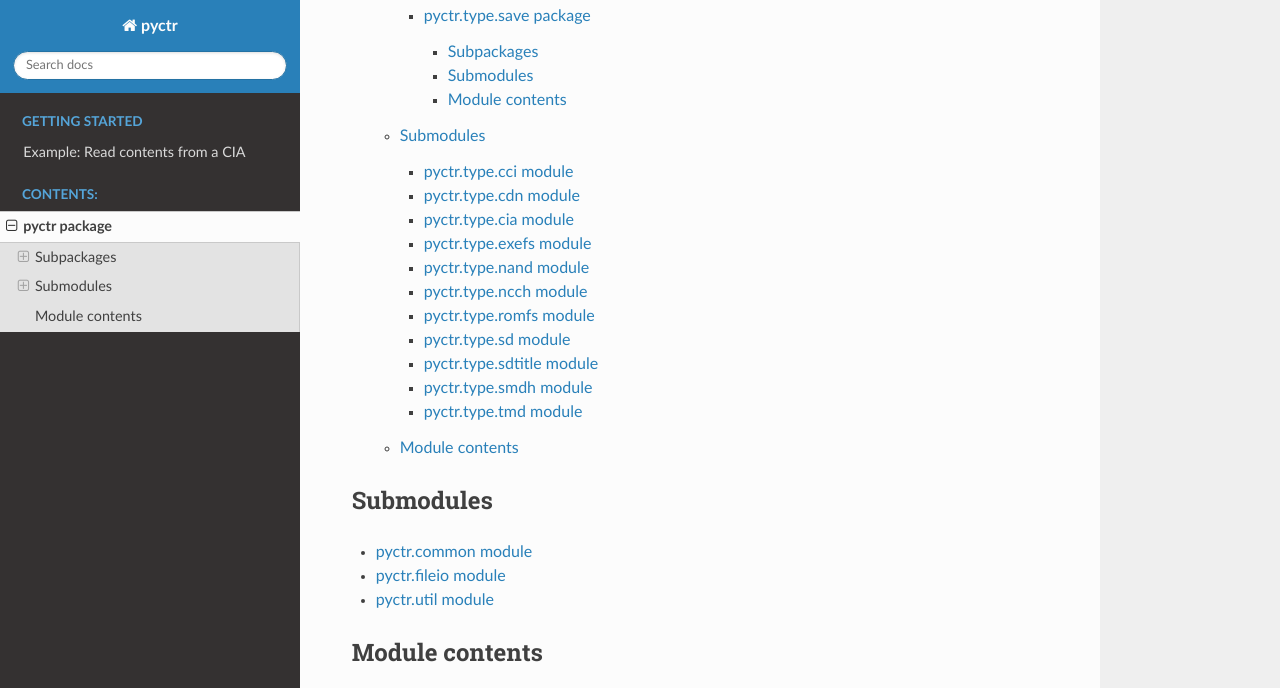
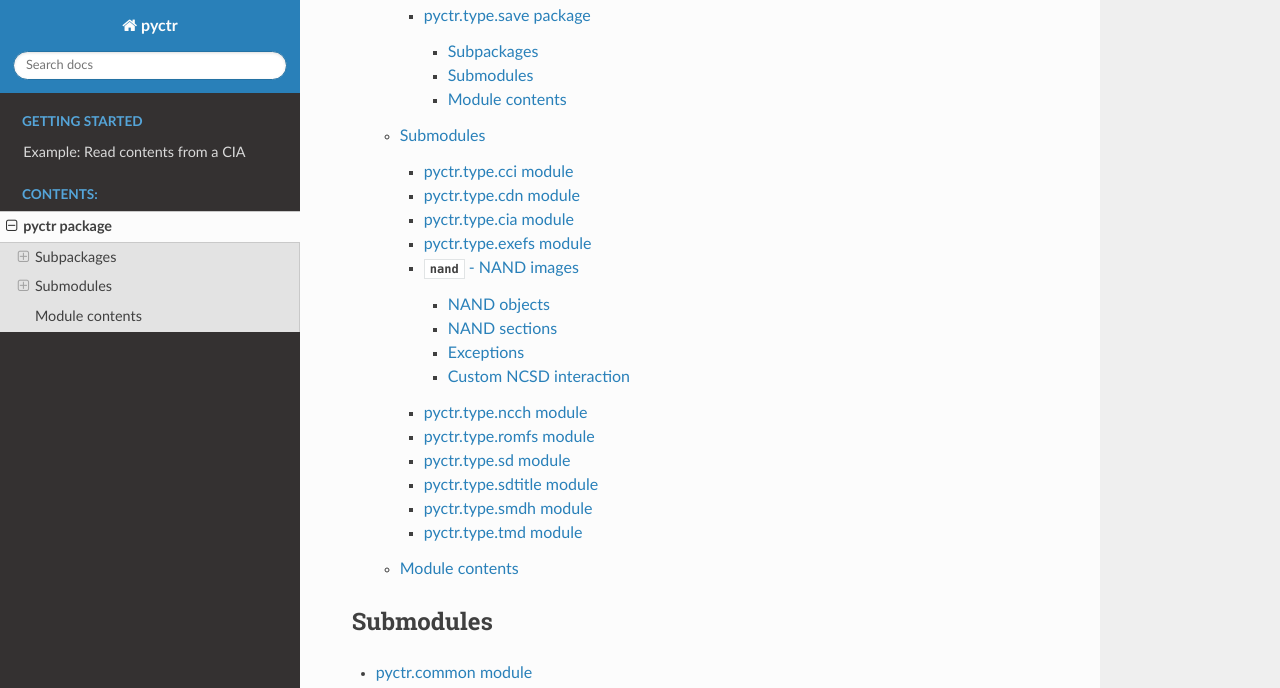
Before and after one commit to ihaveamac/pyctr, a Sphinx documentation site: the page built from docs/pyctr.rst, in a window 1280 px wide and 900 px high, scrolled down 644 px, cut to the strip 0-688 px from the top of the window. Built offline with Sphinx 7.4.7 and the Read the Docs theme 2.0.0, drawn with Linux system fonts in a browser that asks for light colours; some of the changed lines change nothing that is shown.

Commit message:
docs/pyctr.type.nand: rewrite and expand

```diff
--- a/docs/pyctr.type.nand.rst
+++ b/docs/pyctr.type.nand.rst
@@ -1,7 +1,181 @@
-pyctr.type.nand module
-======================
+:mod:`nand` - NAND images
+=========================
 
-.. automodule:: pyctr.type.nand
-   :members:
-   :undoc-members:
-   :show-inheritance:
+.. py:module:: pyctr.type.nand
+    :synopsis: Read and write Nintendo 3DS NAND images
+
+The :mod:`nand` module enables reading and writing of Nintendo 3DS NAND images.
+
+This module is best combined with `pyfatfs <https://github.com/nathanhi/pyfatfs>`_ for interacting with the FAT filesystems inside TWL NAND and CTR NAND. pyfatfs is not a dependency on pyctr so your application must include it manually.
+
+A basic overview of reading and writing to a NAND image is available here: :doc:`example-nand`.
+
+NAND objects
+------------
+
+.. autoclass:: NAND
+
+    .. automethod:: open_ctr_partition
+    .. automethod:: open_twl_partition
+    .. py:method:: open_raw_section(section)
+
+        Opens a raw NCSD section for reading and writing with on-the-fly decryption.
+
+        You should use :class:`NANDSection` to get a specific type of partition. Unless you need to interact with the physical location of partitions, using partition indexes could break for users who have moved them around.
+
+        .. note::
+
+            If you are looking to read from TWL NAND or CTR NAND, you may be looking for :meth:`open_twl_partition`
+            or :meth:`open_ctr_partition` instead.
+
+        :param section: The section to open. Numbers 0 to 7 are specific NCSD partitions. Negative numbers are special
+            sections defined by PyCTR.
+        :type section: Union[NANDSection, int]
+        :return: A file-like object.
+        :rtype: SubsectionIO
+
+    .. automethod:: open_bonus_partition
+    .. automethod:: raise_if_ctr_failed
+    .. automethod:: raise_if_twl_failed
+
+    .. py:attribute:: essential
+
+        The embedded GodMode9 essentials backup.
+
+        This usually contains these files:
+
+        * ``frndseed``
+        * ``hwcal0``
+        * ``hwcal1``
+        * ``movable``
+        * ``nand_cid``
+        * ``nand_hdr``
+        * ``otp``
+        * ``secinfo``
+
+        :type: ExeFSReader
+
+    .. py:attribute:: ctr_partitions
+
+        The list of partitions in the CTR MBR. Always only one in practice, referred to as CTR NAND.
+
+        :type: List[Tuple[int, int]]
+
+    .. py:attribute:: twl_partitions
+
+        The list of partitions in the TWL MBR. First one is TWL NAND and second is TWL Photo.
+
+        :type: List[Tuple[int, int]]
+
+    .. automethod:: close
+
+NAND sections
+-------------
+
+.. py:class:: NANDSection
+
+    This defines the location of partitions in a NAND.
+
+    All the enums here are negative numbers to refer to different types of partitions rather than physical locations when used with :meth:`NAND.open_raw_section`, because while 99% of users will never alter the partitions, it is still possible to do so and this module will handle those use cases.
+
+    .. autoattribute:: Header
+    .. autoattribute:: TWLMBR
+    .. autoattribute:: TWLNAND
+
+        .. note::
+
+            Writes to the first 0x1BE (before the TWL MBR) are silently discarded to avoid writing a corrupted NCSD header.
+
+    .. autoattribute:: AGBSAVE
+    .. autoattribute:: FIRM0
+    .. autoattribute:: FIRM1
+    .. autoattribute:: CTRNAND
+
+    Special sections
+    ~~~~~~~~~~~~~~~~
+
+    These are not actual sections of the NAND/NCSD but are included for convenience.
+
+    .. autoattribute:: Sector0x96
+
+        .. note::
+
+            Reading this decrypted with :meth:`~NAND.open_raw_section` is not yet supported. Decrypt it manually if you need access to it.
+
+    .. autoattribute:: GM9BonusVolume
+    .. autoattribute:: MinSize
+
+Exceptions
+----------
+
+.. autoexception:: NANDError
+.. autoexception:: InvalidNANDError
+.. autoexception:: MissingOTPError
+
+Custom NCSD interaction
+-----------------------
+
+These are for those who want to manually interact with the NCSD information.
+
+.. autoclass:: NANDNCSDHeader
+
+    This contains all the information in the NCSD header. This is also used for virtual sections in PyCTR.
+
+    .. autoattribute:: signature
+    .. py:attribute:: image_size
+        :type: int
+
+        Claimed image size. This does not actually line up with the raw image size in sectors, but is useful to determine Old 3DS vs New 3DS.
+
+    .. autoattribute:: actual_image_size
+    .. py:attribute:: partition_table
+        :type: Dict[Union[int, NANDSection], NCSDPartitionInfo]
+
+        Partition information. :class:`NANDSection` keys (negative ints) are for partition and section types, while positive int keys are for physical locations. This means that, for example, :attr:`NANDSection.TWLMBR` and ``0`` contain the same partition info.
+
+    .. autoattribute:: twl_mbr_encrypted
+    .. autoattribute:: unknown
+
+    .. py:classmethod:: load(fp)
+
+        Load a NAND header from a file-like object. This will also seek to :attr:`actual_image_size` to determine if there is a GodMode9 bonus drive.
+
+        :param fp: The file-like object to read from. Must be seekable.
+        :type fp: typing.BinaryIO
+
+    .. automethod:: from_bytes
+
+.. py:class:: NCSDPartitionInfo
+
+    Information for a single partition.
+
+    .. py:attribute:: fs_type
+        :type: Union[PartitionFSType, int]
+
+        Type of filesystem.
+
+    .. py:attribute:: encryption_type
+        :type: Union[PartitionEncryptionType, int]
+
+        Type of encryption used for the partition.
+
+    .. py:attribute:: offset
+        :type: int
+
+        Offset of the partition in bytes.
+
+    .. py:attribute:: size
+        :type: int
+
+        Size of the partition in bytes.
+
+Enums
+~~~~~
+
+.. autoclass:: PartitionFSType
+    :members:
+    :undoc-members:
+
+.. autoclass:: PartitionEncryptionType
+    :members:
+    :undoc-members:
```
